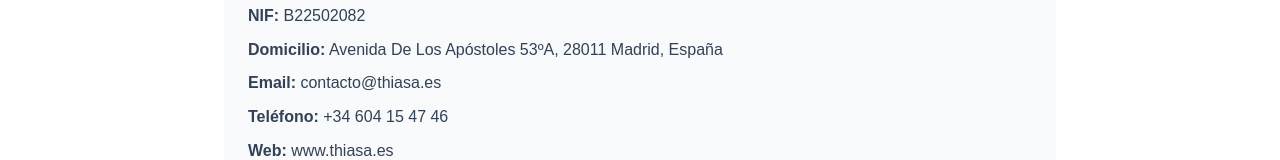
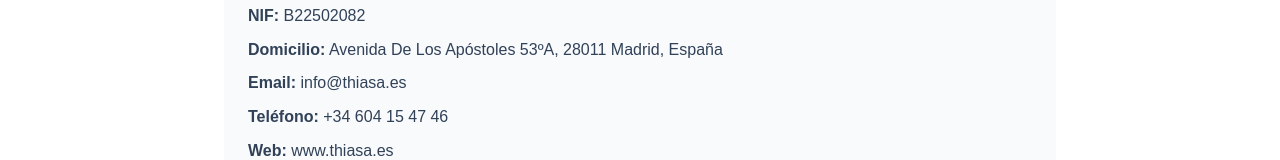
Before and after one commit to DevErickDiCE/thiasa-web, a Next.js app: page /aviso-legal in a window 1280 px wide. Shown: the part 501-661 px from the top of the page. Built offline with nearby package versions, Linux system fonts and the light colour scheme.

Commit message:
Actualización de páginas de política de privacidad, cookies y aviso legal

```diff
--- a/src/app/aviso-legal/page.tsx
+++ b/src/app/aviso-legal/page.tsx
@@ -37,7 +37,7 @@
                                 <li><strong>Titular:</strong> DISEÑOS E INTERIORISMO THIASA SL</li>
                                 <li><strong>NIF:</strong> B22502082</li>
                                 <li><strong>Domicilio:</strong> Avenida De Los Apóstoles 53ºA, 28011 Madrid, España</li>
-                                <li><strong>Email:</strong> contacto@thiasa.es</li>
+                                <li><strong>Email:</strong> info@thiasa.es</li>
                                 <li><strong>Teléfono:</strong> +34 604 15 47 46</li>
                                 <li><strong>Web:</strong> www.thiasa.es</li>
                             </ul>
--- a/src/app/politica-cookies/page.tsx
+++ b/src/app/politica-cookies/page.tsx
@@ -204,7 +204,7 @@
                                 Si tienes dudas sobre esta política de cookies, puedes contactar con nosotros:
                             </p>
                             <ul className="list-none space-y-2 text-slate-700 mt-4 bg-slate-50 p-6 rounded-lg">
-                                <li><strong>Email:</strong> contacto@thiasa.es</li>
+                                <li><strong>Email:</strong> info@thiasa.es</li>
                                 <li><strong>Teléfono:</strong> +34 604 15 47 46</li>
                                 <li><strong>Dirección:</strong> Avenida De Los Apóstoles 53ºA, 28011 Madrid</li>
                             </ul>
--- a/src/app/politica-privacidad/page.tsx
+++ b/src/app/politica-privacidad/page.tsx
@@ -42,7 +42,7 @@
                                 <li><strong>Identidad:</strong> DISEÑOS E INTERIORISMO THIASA SL</li>
                                 <li><strong>NIF:</strong> B22502082</li>
                                 <li><strong>Dirección postal:</strong> Avenida De Los Apóstoles 53ºA, 28011 Madrid, España</li>
-                                <li><strong>Correo electrónico:</strong> contacto@thiasa.es</li>
+                                <li><strong>Correo electrónico:</strong> info@thiasa.es</li>
                                 <li><strong>Teléfono:</strong> +34 604 15 47 46</li>
                             </ul>
                         </section>
```
